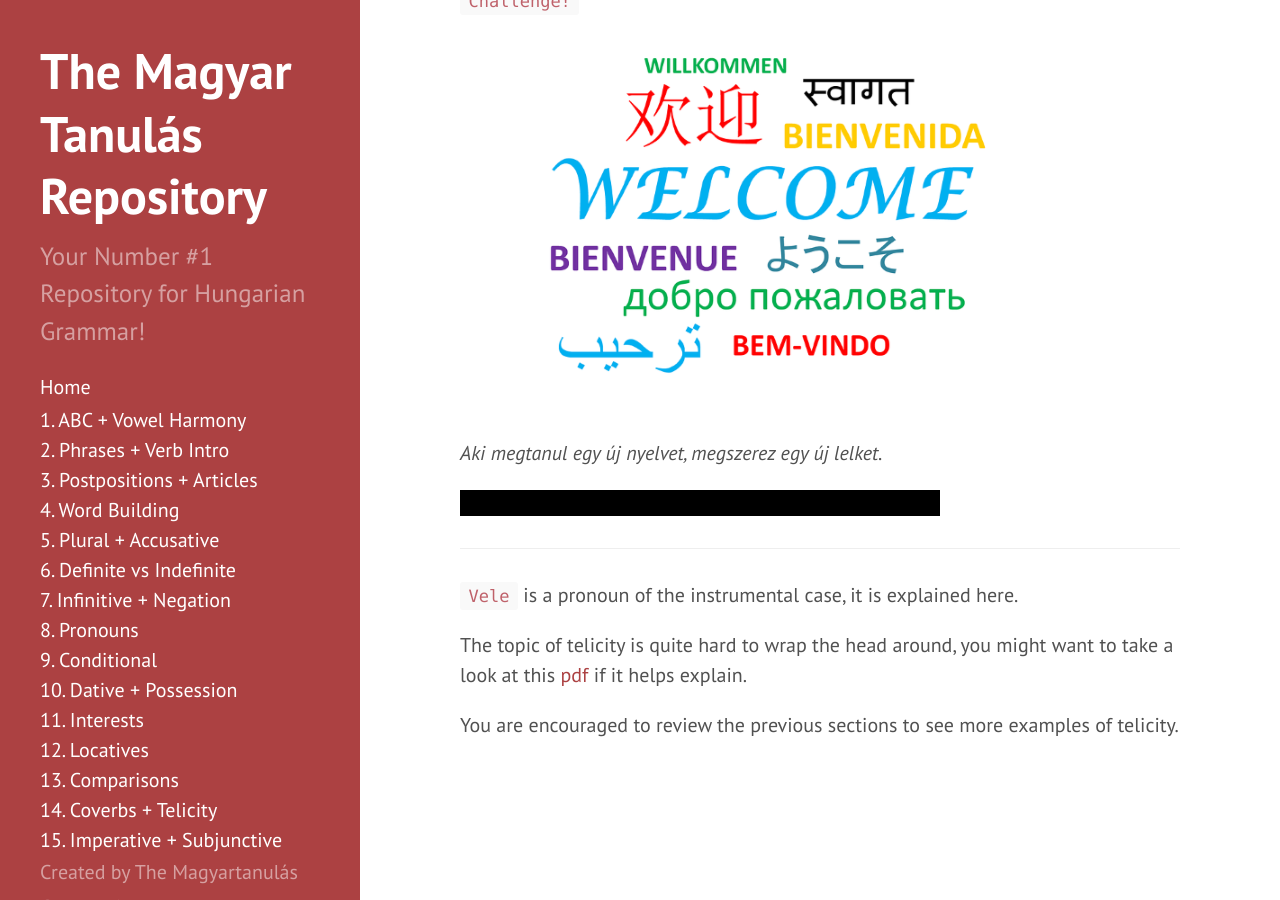
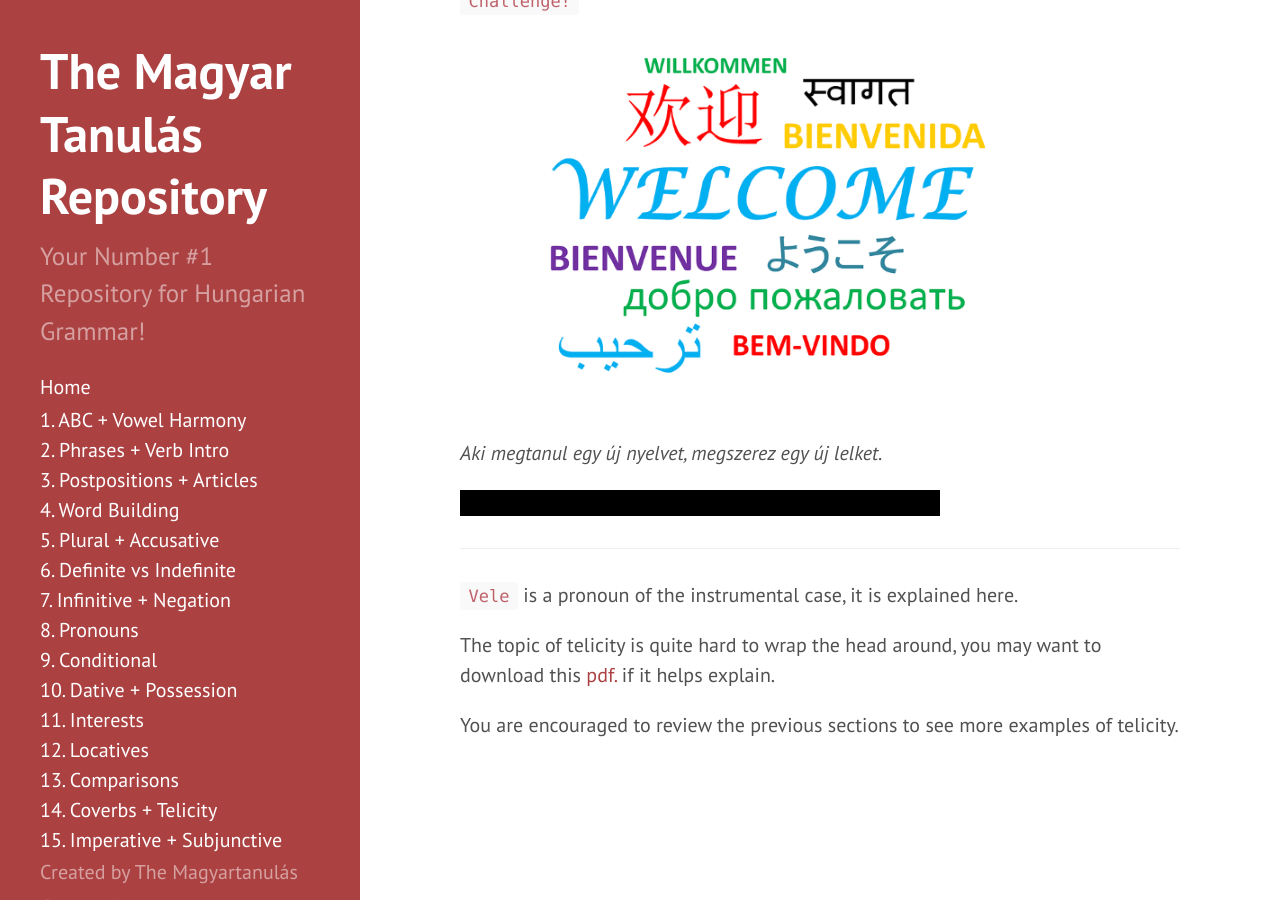
Before and after one commit to Magyartanulas/magyartanulas.github.io, a Jekyll site: the page built from coverbs_telicity.md, in a window 1280 px wide and 900 px high, scrolled down 4537 px. Built offline with Jekyll 4.4.1, drawn with Linux system fonts in a browser that asks for light colours; Markdown is read by kramdown in place of the engine named in the settings.

Commit message:
Update coverbs_telicity.md

```diff
--- a/coverbs_telicity.md
+++ b/coverbs_telicity.md
@@ -134,6 +134,6 @@ The same kind of deal applies in Hungarian, but to a whole lot more verbs. Typic
 
 `Vele` is a pronoun of the instrumental case, it is explained here.
 
-The topic of telicity is quite hard to wrap the head around, you might want to take a look at this [pdf](https://www.glossa-journal.org/articles/10.5334/gjgl.52/galley/88/download/) if it helps explain.
+The topic of telicity is quite hard to wrap the head around, you may want to download this [pdf.](https://www.glossa-journal.org/articles/10.5334/gjgl.52/galley/88/download/) if it helps explain.
 
 You are encouraged to review the previous sections to see more examples of telicity.
```
